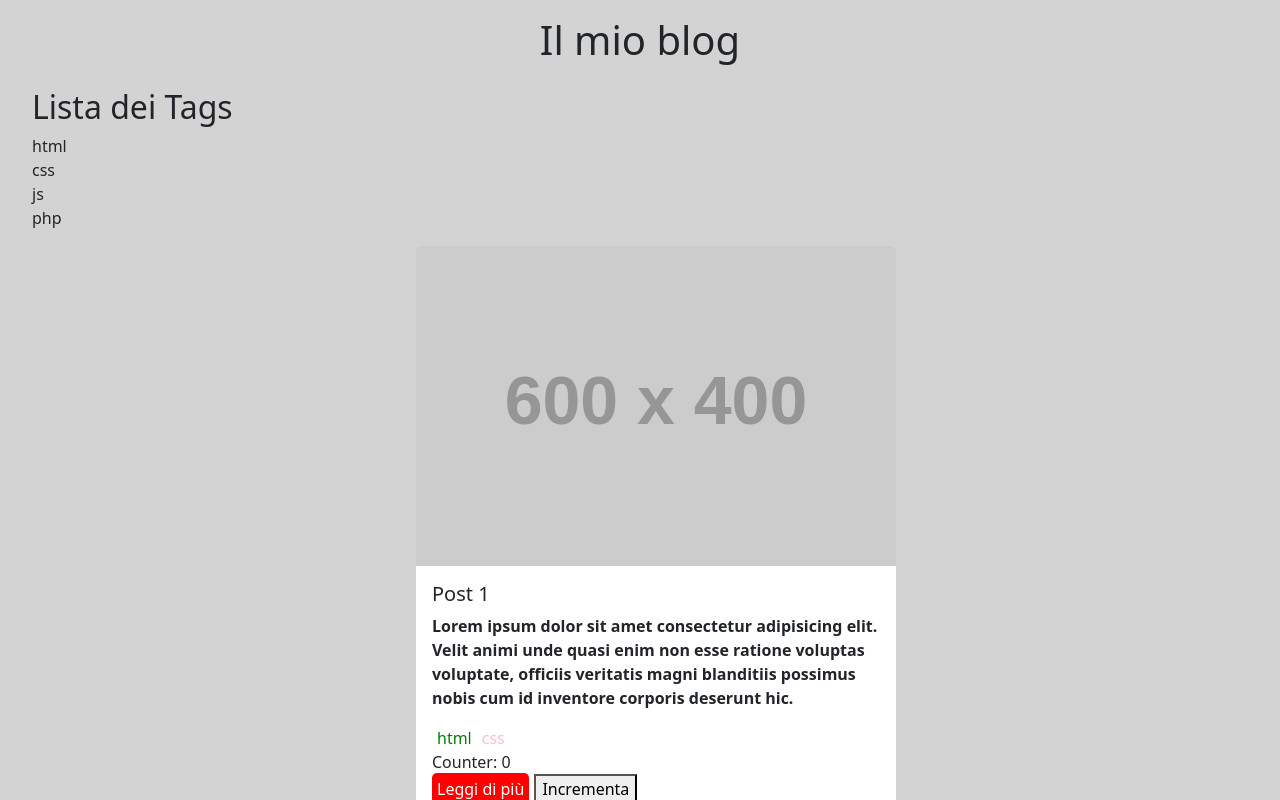
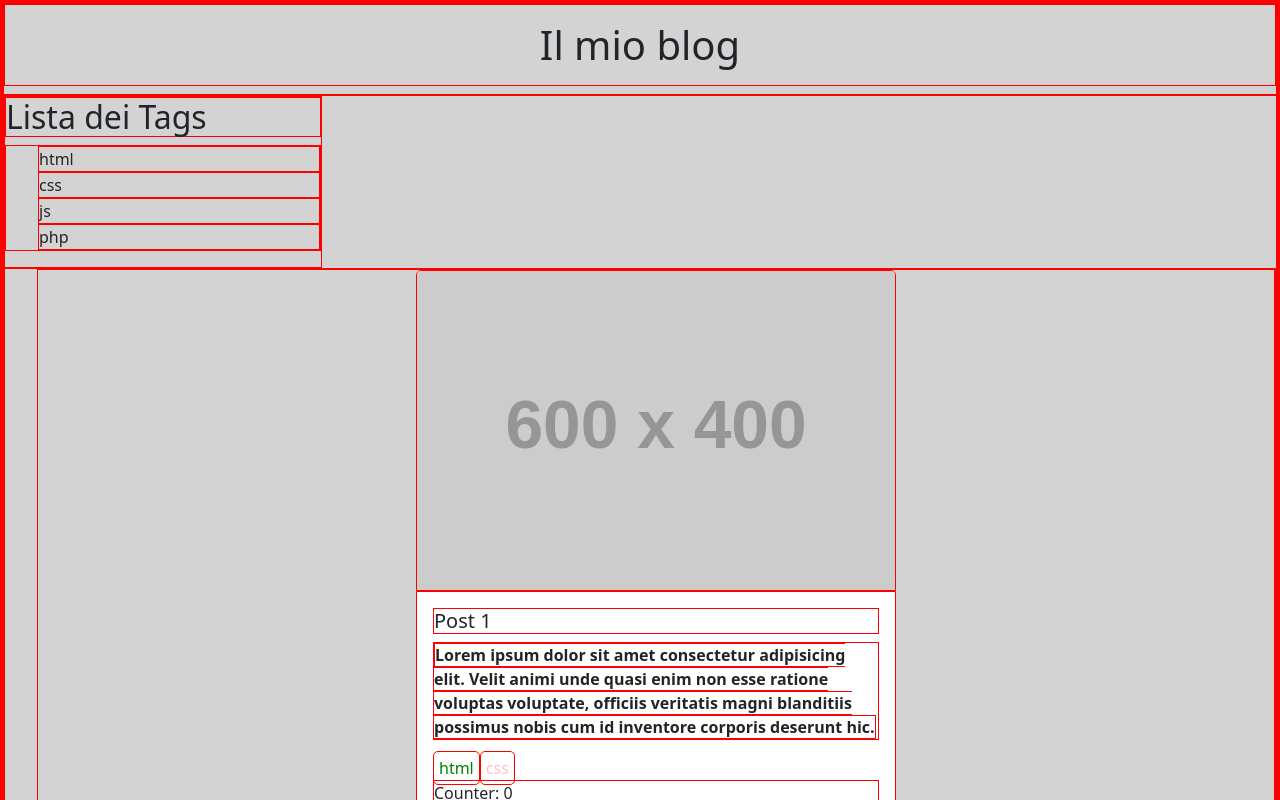
Before and after one commit to DavidIncarbone/react-props, a React (Vite) app: page / in a window 1280 px wide. Shown: the top 800 px of the page. Built offline with nearby package versions, Linux system fonts and the light colour scheme.

Commit message:
set border red on click

```diff
--- a/src/components/Card.jsx
+++ b/src/components/Card.jsx
@@ -8,9 +8,9 @@ import tagsStyle from "../style/Tags.module.css"
 
 function Card({ title, description, image, id, tags }) {
 
-    const [pippo, setPippo] = useState(false);
+    const [borderRed, setBorderRed] = useState(false);
     function toggleActive() {
-        setPippo(!pippo)
+        setBorderRed(!borderRed)
     }
 
     const [numero, setNumero] = useState(0);
@@ -20,7 +20,7 @@ function Card({ title, description, image, id, tags }) {
     }
     return (
         <li key={id} className="list-unstyled">
-            <div className={`card container mb-5 ${pippo ? style.isActive : ""}`} onClick={toggleActive} style={{
+            <div className={`card container mb-5 ${borderRed ? style.isActive : ""}`} onClick={toggleActive} style={{
                 width: 30 + "rem"
             }}>
                 <img className="card-img-top" src={image} alt="Card image cap" />
--- a/src/components/Main.jsx
+++ b/src/components/Main.jsx
@@ -7,9 +7,9 @@ function Main() {
 
     return (
         <main>
-            <ul>
-                <TagsList />
-            </ul>
+
+            <TagsList />
+
             <ul>
                 {posts.map(post => (
                     post.published === true &&
--- a/src/components/TagsList.jsx
+++ b/src/components/TagsList.jsx
@@ -17,9 +17,11 @@ function TagsList() {
     return (
         <div className="w-25">
             <h2>Lista dei Tags</h2>
-            {filteredTags.map((tag) => {
-                return <li className="list-unstyled">{tag}</li>
-            })}
+            <ul>
+                {filteredTags.map((tag) => {
+                    return <li className="list-unstyled">{tag}</li>
+                })}
+            </ul>
         </div>
     )
 }
--- a/src/index.css
+++ b/src/index.css
@@ -6,3 +6,7 @@ body {
     padding: 0;
     border: none;
 }
+
+* {
+    border: 1px solid red;
+}
```
